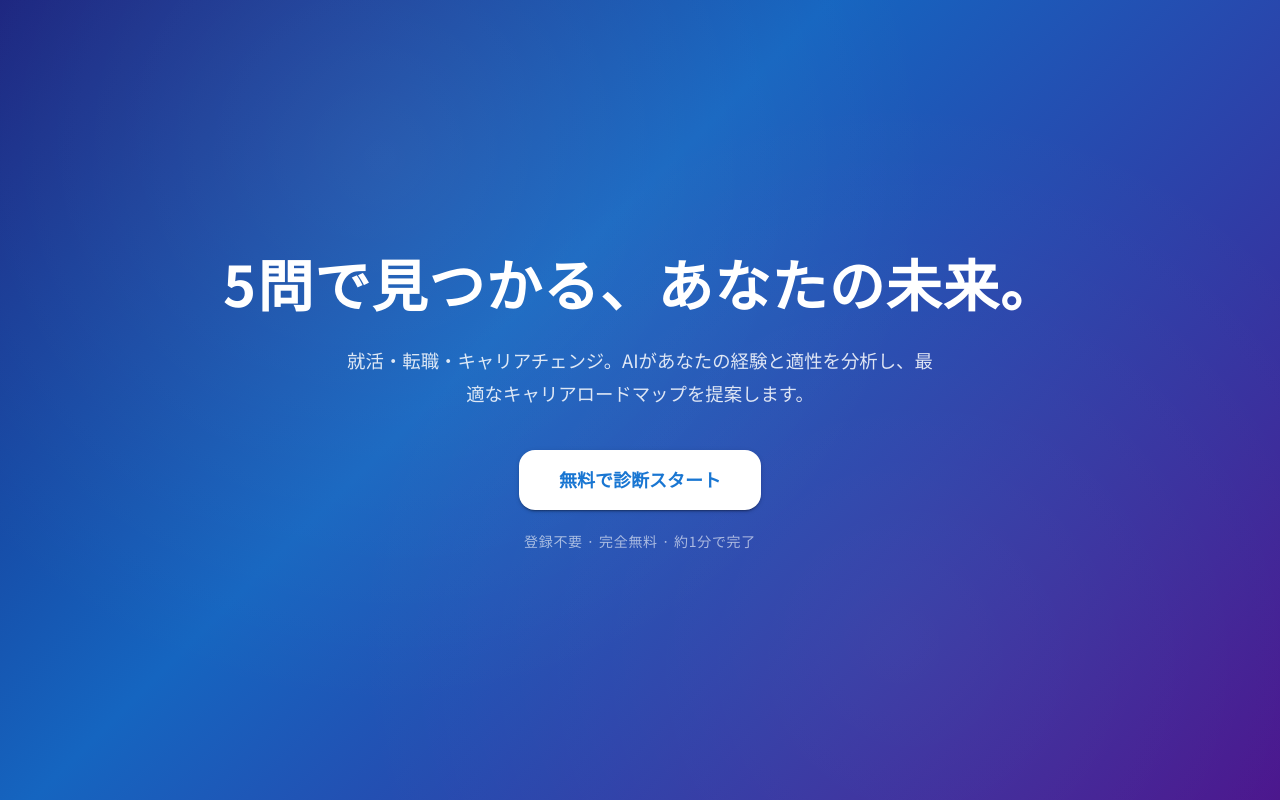
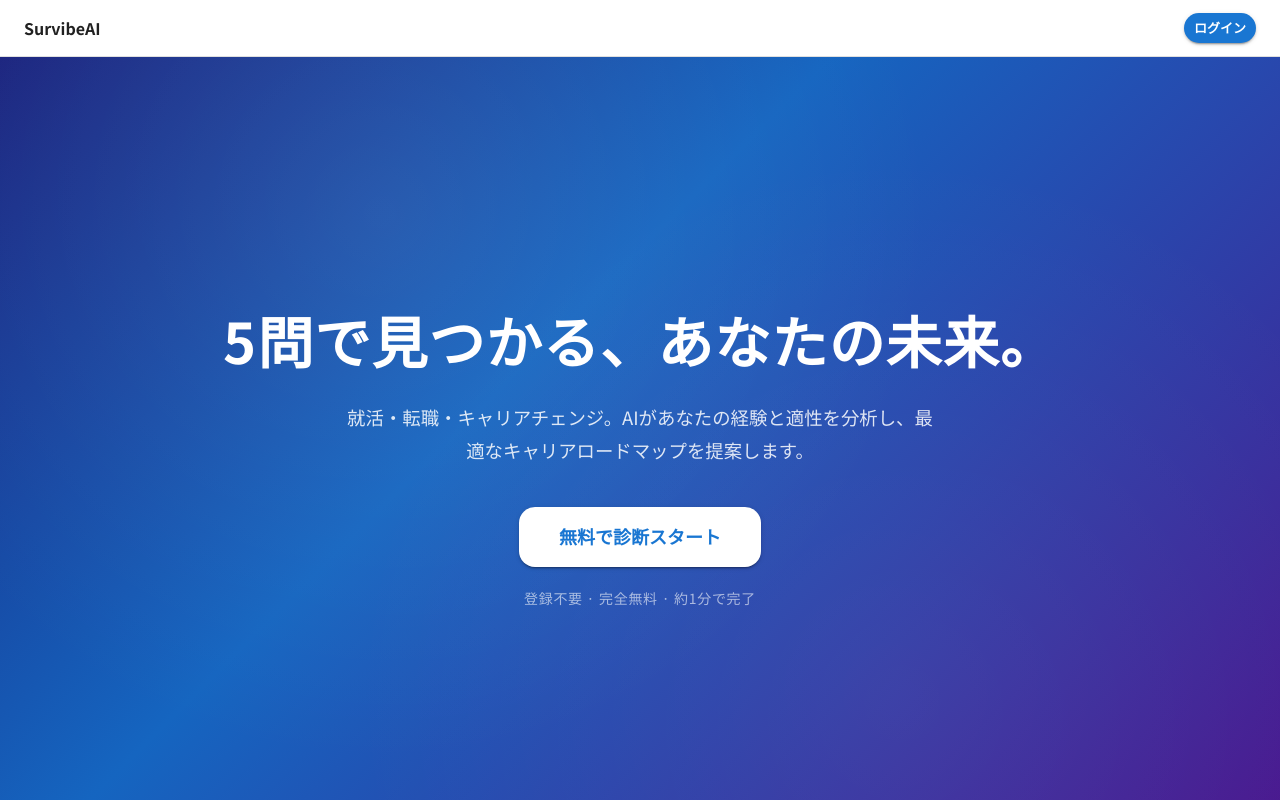
Before and after one commit to AkihikoTsurugi/ai-diagnosis-service, a Next.js app: page / in a window 1280 px wide. Shown: the top 800 px of the page. Built offline with nearby package versions, Linux system fonts and the light colour scheme; no server answers.

Commit message:
feat(layout): add SiteHeader component to AuthSessionProvider for improved layout structure

```diff
--- /dev/null
+++ b/app/components/SiteHeader.tsx
@@ -0,0 +1,96 @@
+"use client";
+
+import AppBar from "@mui/material/AppBar";
+import Box from "@mui/material/Box";
+import Button from "@mui/material/Button";
+import Toolbar from "@mui/material/Toolbar";
+import Typography from "@mui/material/Typography";
+import Link from "next/link";
+import { useSession } from "next-auth/react";
+import { SITE_NAME } from "@/app/lib/constants";
+
+export default function SiteHeader() {
+  const { status } = useSession();
+
+  return (
+    <AppBar
+      position="sticky"
+      color="inherit"
+      elevation={0}
+      sx={{
+        borderBottom: 1,
+        borderColor: "divider",
+        bgcolor: "background.paper",
+      }}
+    >
+      <Toolbar
+        variant="dense"
+        sx={{
+          gap: 1,
+          flexWrap: "wrap",
+          py: 1,
+          minHeight: { xs: 52, sm: 56 },
+        }}
+      >
+        <Typography
+          variant="subtitle1"
+          component={Link}
+          href="/"
+          sx={{
+            fontWeight: 700,
+            color: "text.primary",
+            textDecoration: "none",
+            mr: { xs: 0, sm: "auto" },
+            width: { xs: "100%", sm: "auto" },
+            textAlign: { xs: "center", sm: "left" },
+          }}
+        >
+          {SITE_NAME}
+        </Typography>
+        <Box
+          sx={{
+            display: "flex",
+            flexWrap: "wrap",
+            gap: 1,
+            justifyContent: { xs: "center", sm: "flex-end" },
+            width: { xs: "100%", sm: "auto" },
+          }}
+        >
+          {status === "authenticated" ? (
+            <>
+              <Button
+                component={Link}
+                href="/dashboard"
+                variant="contained"
+                size="small"
+              >
+                ダッシュボード
+              </Button>
+              <Button
+                component={Link}
+                href="/profile"
+                variant="outlined"
+                size="small"
+              >
+                プロフィール
+              </Button>
+            </>
+          ) : status === "unauthenticated" ? (
+            <Button
+              component={Link}
+              href="/auth/signin"
+              variant="contained"
+              size="small"
+            >
+              ログイン
+            </Button>
+          ) : (
+            <Button size="small" disabled>
+              読み込み中…
+            </Button>
+          )}
+        </Box>
+      </Toolbar>
+    </AppBar>
+  );
+}
--- a/app/layout.tsx
+++ b/app/layout.tsx
@@ -2,6 +2,7 @@ import type { Metadata } from "next";
 import { Noto_Sans_JP, Inter } from "next/font/google";
 import ThemeRegistry from "./theme/ThemeRegistry";
 import AuthSessionProvider from "./providers";
+import SiteHeader from "./components/SiteHeader";
 import "./globals.css";
 
 const notoSansJP = Noto_Sans_JP({
@@ -38,7 +39,10 @@ export default function RootLayout({
       {/* suppressHydrationWarning: ブラウザ拡張が <body> に属性を注入した場合の不一致を許容 */}
       <body suppressHydrationWarning>
         <ThemeRegistry>
-          <AuthSessionProvider>{children}</AuthSessionProvider>
+          <AuthSessionProvider>
+            <SiteHeader />
+            {children}
+          </AuthSessionProvider>
         </ThemeRegistry>
       </body>
     </html>
```
Also changed, not shown: 1 other file (tests, documents, lock files or other folders).
